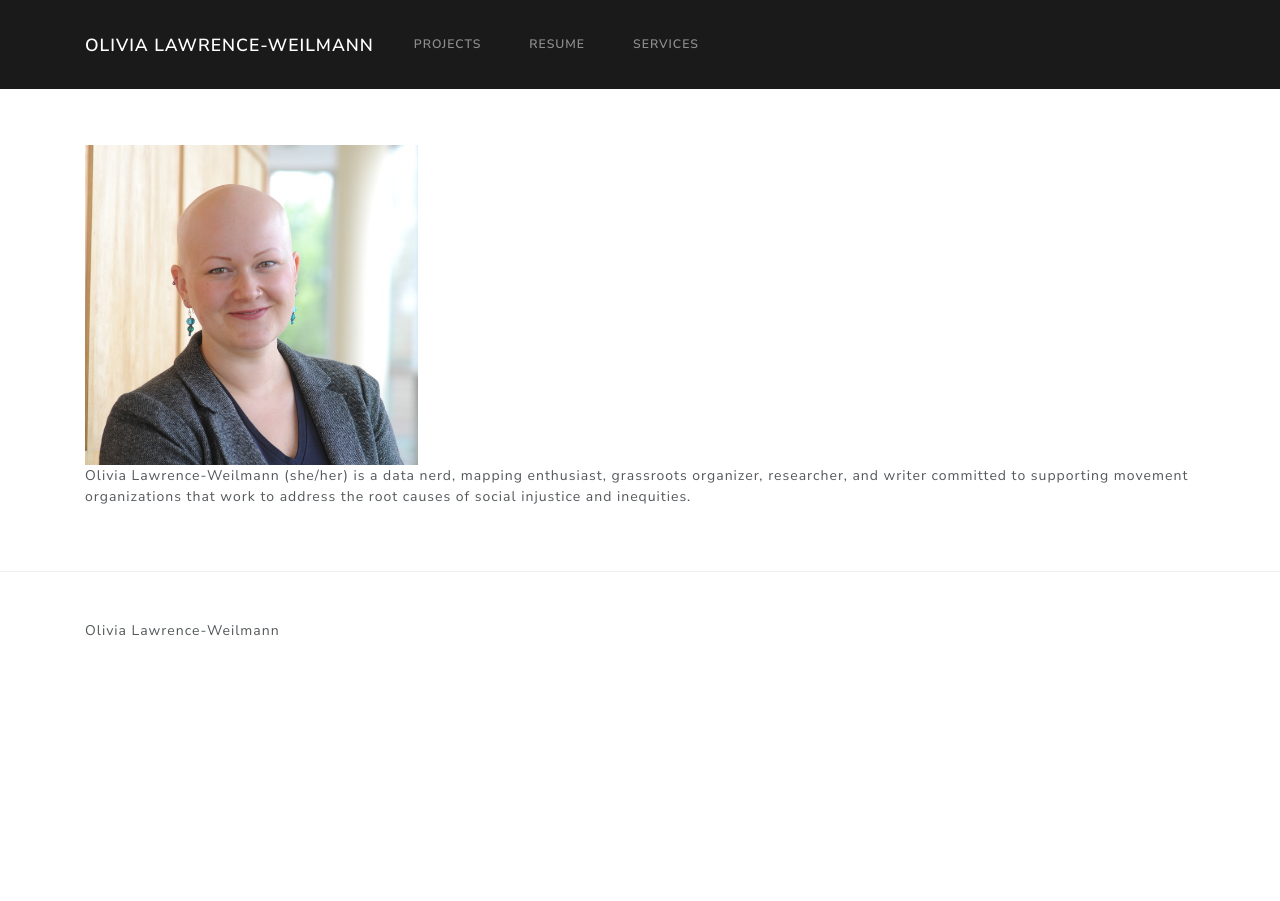
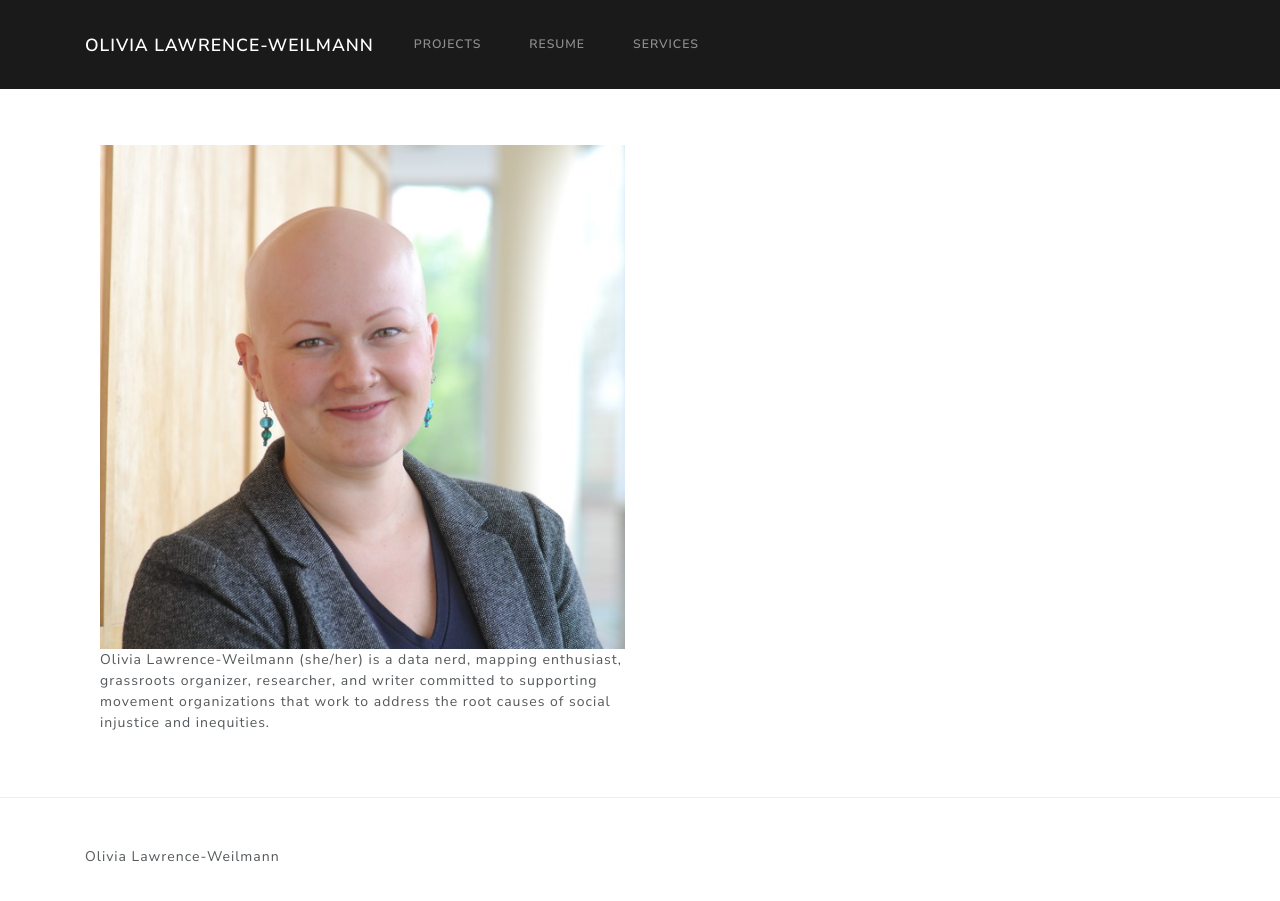
Before and after one commit to olivialw/olivialw.github.io, a Jekyll site: the page built from index.html, in a window 1280 px wide and 931 px high. Shown: the top 901 px of the window. Built offline with Jekyll 4.4.1, drawn with Linux system fonts in a browser that asks for light colours.

Commit message:
Update index.html

```diff
--- a/index.html
+++ b/index.html
@@ -8,12 +8,22 @@ layout: page
 	<title>Olivia Lawrence-Weilmann</title>
 </head>
 <body>
-	<div class=container-sm>
-    		<img src="/images/OLW_headshot.png?raw=true" class="img-fluid" alt="Olivia headshot" width = 30%>
-  	</div>
+	 <div class="container">
+  <div class="row">
+    <div class="col-6">
+       <img src="/images/OLW_headshot.png?raw=true" class="img-fluid" alt="Olivia headshot">
+    </div>
+    <div class="col-6">
+    </div>
 
-  	<div class="container-sm">
-    		<p>Olivia Lawrence-Weilmann (she/her) is a data nerd, mapping enthusiast, grassroots organizer, researcher, and writer committed to supporting movement organizations that work to address the root causes of social injustice and inequities.</p>
-  	</div>
+  </div>
+  <div class="row">
+      <div class="col-6">
+       <p>Olivia Lawrence-Weilmann (she/her) is a data nerd, mapping enthusiast, grassroots organizer, researcher, and writer committed to supporting movement organizations that work to address the root causes of social injustice and inequities.</p>
+    </div>
+    <div class="col-6">
+    </div>
+  </div>
+</div>
 </body>
 </html>
```
